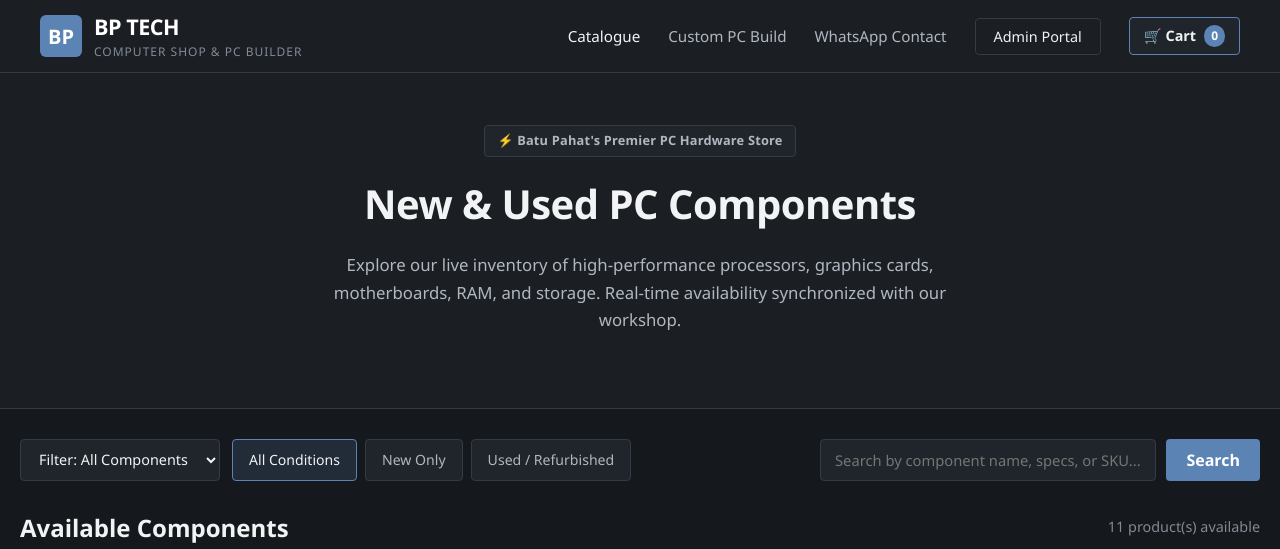
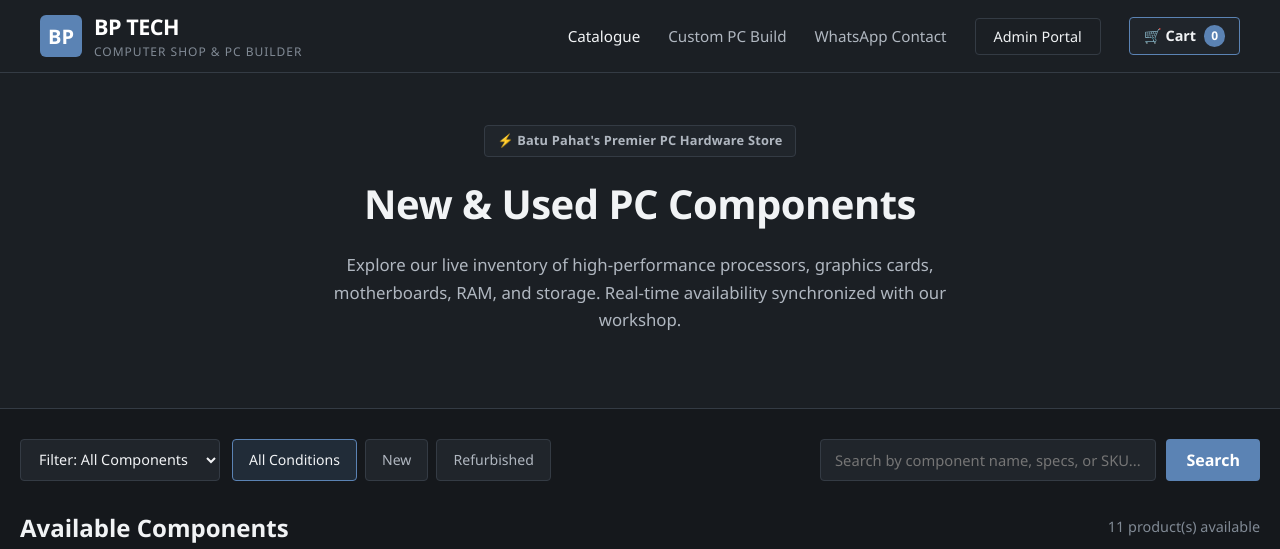
Before and after one commit to noisy915/BP-Tech-System-Management, a plain HTML site: page frontend/index.html in a window 1280 px wide. Shown: the top 549 px of the page. Drawn offline with Linux system fonts and the light colour scheme; no server answers.

Commit message:
Update the button of New only and Used / Refurbished

```diff
--- a/frontend/index.html
+++ b/frontend/index.html
@@ -79,8 +79,8 @@
 
                 <div class="condition-toggles" id="conditionToggles">
                     <button class="condition-btn active" data-condition="">All Conditions</button>
-                    <button class="condition-btn" data-condition="New">New Only</button>
-                    <button class="condition-btn" data-condition="Used">Used / Refurbished</button>
+                    <button class="condition-btn" data-condition="New">New</button>
+                    <button class="condition-btn" data-condition="Used">Refurbished</button>
                 </div>
             </div>
 
```
